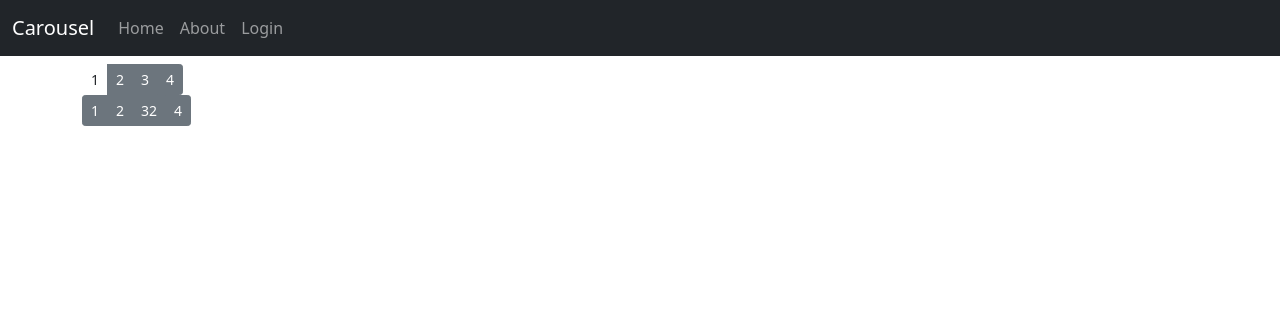
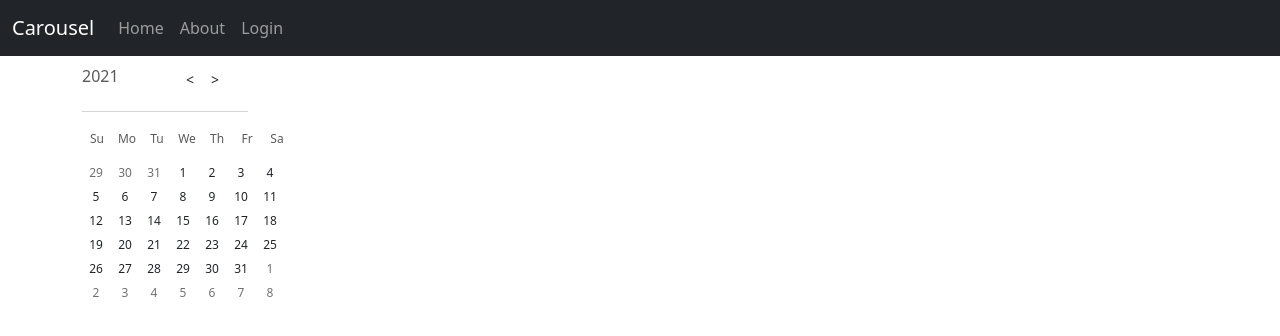
Before and after one commit to grigdevelop/task-client-v2, a React (Create React App) app: page / in a window 1280 px wide. Shown: the top 336 px of the page. Built offline with nearby package versions, Linux system fonts and the light colour scheme.

Commit message:
datepicker improve

```diff
--- a/src/pages/home.page.tsx
+++ b/src/pages/home.page.tsx
@@ -1,3 +1,4 @@
+import { concat, slice } from "lodash";
 import { useState } from "react";
 import { useModal } from "../utils/universalModal";
 
@@ -7,73 +8,121 @@ const showCalendar = (calendar: []) => {
     }
 }
 
-const getMonth = (year: number, month: number) => {
-    // months are working on 0 based system
-    month = month - 1;
+type DayInfo = {
+    year: number,
+    month: number,
+    day: number,
+    dayOfWeek: number
+};
 
-    // create dates
-    const lastDate = new Date(year, month + 1, 0);
-    const firstDate = new Date(year, month, 1);
-    const prevMonthLastDay = new Date(year, month, 0);
-    const nextMonthFirstDay = new Date(year, month + 1, 1);
+function getMonthInfo(current: Date, starts: number = 1, ends?: number | undefined): DayInfo[] {
+    console.log("I'm here");
+    const year = current.getFullYear(),
+        month = current.getMonth(),
+        lastDay = ends ?? new Date(year, month + 1, 0).getDate();
+    let dayOfWeek = new Date(year, month, 1).getDay();
 
-    // last date info
-    const lastDayInMonth = lastDate.getDate();
-    const firstDayOfWeekInMonth = firstDate.getDay();
-    console.log("firstDayOfWeekInMonth", firstDate, firstDayOfWeekInMonth);
-
-    const monthInfo = [];
-
-    if (firstDayOfWeekInMonth > 0) {
-        const prevLastDay = prevMonthLastDay.getDate();
-        console.log("prevLastDay", prevMonthLastDay);
-        for (let i = prevLastDay - firstDayOfWeekInMonth + 1; i <= prevLastDay; i++) {
-            monthInfo.push({
-                day: i,
-                month: prevMonthLastDay.getMonth(),
-                year: prevMonthLastDay.getFullYear()
-            })
-        }
+    if (starts <= 0) {
+        starts = lastDay - starts;
     }
 
-    for (let i = 1; i <= lastDayInMonth; i++) {
+    const monthInfo: DayInfo[] = [];
+
+    for (let day = starts; day <= lastDay; day++) {
         monthInfo.push({
-            day: i,
-            month,
-            year
+            year, month, day, dayOfWeek
         });
+        dayOfWeek = (dayOfWeek + 1) % 7;
     }
 
-    for (let i = 1; i < (7 * 6) - monthInfo.length; i++) {
-        monthInfo.push({
-            day: i,
-            month: month + 1,
-            year: nextMonthFirstDay.getFullYear()
-        })
-    }
+    return monthInfo;
+}
 
-    console.log("full year", monthInfo);
+const btnStyle: React.CSSProperties = {
+    width: 30,
+    padding: "2px 0px",
+    fontSize: 12,
+    flex: "none"
 };
-getMonth(2021, 1);
+
+const getMonthCalendarInfo = (current: Date) => {
+    const year = current.getFullYear(), month = current.getMonth();
+    return concat(getMonthInfo(new Date(year, month - 1)), getMonthInfo(current), getMonthInfo(new Date(year, month + 1)));
+};
+
+const CalendarPicker = ({ year, month }: { year: number, month: number }) => {
+    let selectedYear = year,
+        selectedMonth = month;
+    let calenderInfo = getMonthCalendarInfo(new Date(selectedYear, selectedMonth));
+    calenderInfo = slice(calenderInfo, 7 * 4, 7 * 4 + 7 * 6);
+
+    const getKey = (dayInfo: DayInfo): string => {
+        return `${dayInfo.month} - ${dayInfo.day}`;
+    };
+
+    return (
+        <>
+            {calenderInfo.map(dayInfo => <button key={getKey(dayInfo)} disabled={dayInfo.month !== selectedMonth} className="btn btn-sm" style={btnStyle}>{dayInfo.day}</button>)}
+        </>
+    );
+}
+
+
+const CalendarPanel = () => {
+    const [year, setYear] = useState(2021);
+    const [month, setMonth] = useState(0);
+
+    const nextMonth = () => {
+        if (month === 11) {
+            setYear(year + 1);
+            setMonth(0);
+        } else {
+            setMonth(month + 1);
+        }
+    };
+
+    const prevMonth = () => {
+        if (month === 0) {
+            setYear(year - 1);
+            setMonth(11);
+        } else {
+            setMonth(month - 1);
+        }
+    };
+
+    const daysOfWeek = [
+        "Su", "Mo", "Tu", "We", "Th", "Fr", "Sa"
+    ];
+
+    return (
+        <>
+            <div className="row">
+                <div className="col">
+                    {year}
+                </div>
+                <div className="col">
+                    <div className="btn-group">
+                        <button onClick={prevMonth} className="btn btn-sm">{"<"}</button>
+                        <button onClick={nextMonth} className="btn btn-sm">{">"}</button>
+                    </div>
+                </div>
+            </div>
+            <hr />
+            <div className="btn-group d-flex flex-wrap align-content-start" role="group" aria-label="First group" style={{ width: 210 }}>
+                {daysOfWeek.map(dof => <span className="btn-sm text-center" style={btnStyle}>{dof}</span>)}
+                <hr />
+                <CalendarPicker year={year} month={month} />
+            </div>
+        </>
+    );
+}
 
 
 export const HomePage = () => (
     <>
         <div className="row">
             <div className="col-2">
-                <div className="btn-group" role="group" aria-label="First group">
-                    <button type="button" className="btn btn-sm">1</button>
-                    <button type="button" className="btn btn-secondary btn-sm">2</button>
-                    <button type="button" className="btn btn-secondary btn-sm">3</button>
-                    <button type="button" className="btn btn-secondary btn-sm">4</button>
-                </div>
-                <div className="btn-group" role="group" aria-label="First group">
-                    <button type="button" className="btn btn-secondary btn-sm">1</button>
-                    <button type="button" className="btn btn-secondary btn-sm">2</button>
-                    <button type="button" className="btn btn-secondary btn-sm">32</button>
-                    <button type="button" className="btn btn-secondary btn-sm">4</button>
-                </div>
-
+                <CalendarPanel />
             </div>
         </div>
     </>
```
Also changed, not shown: 1 other file (tests, documents, lock files or other folders).
